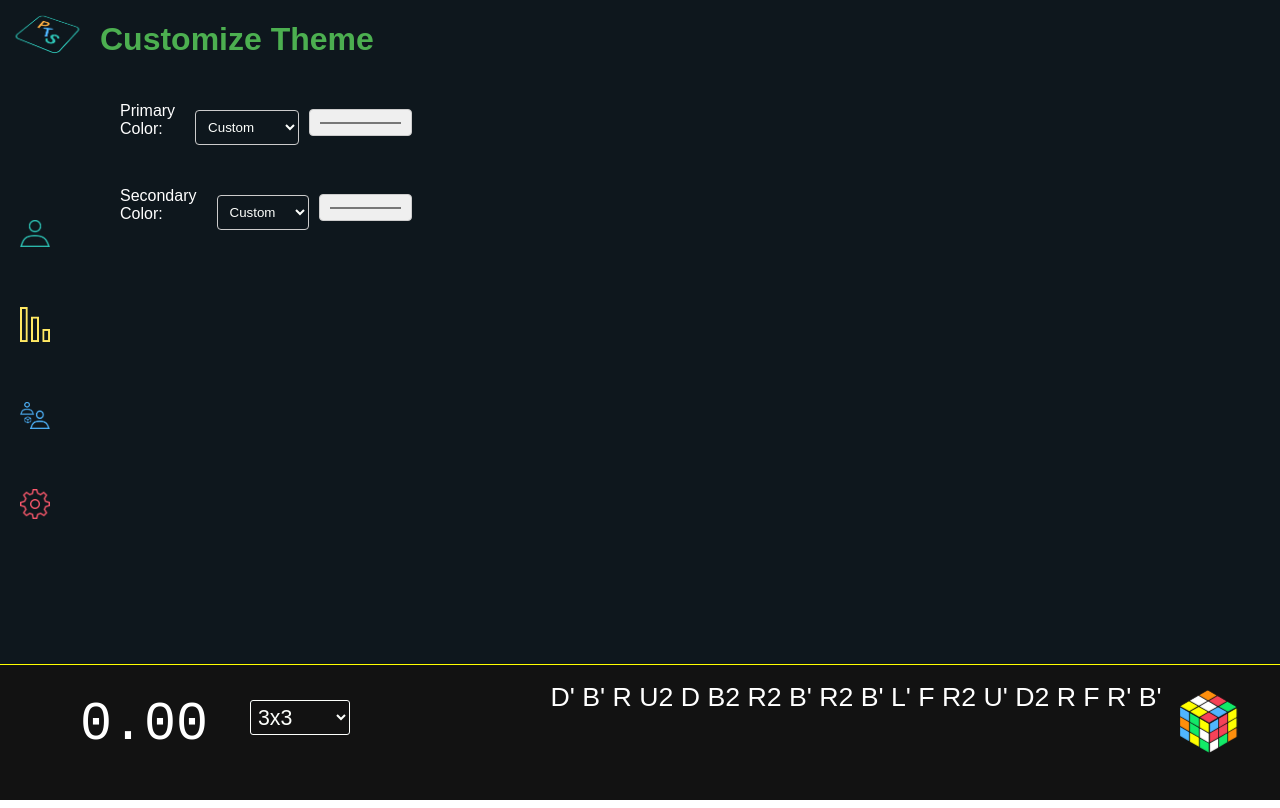
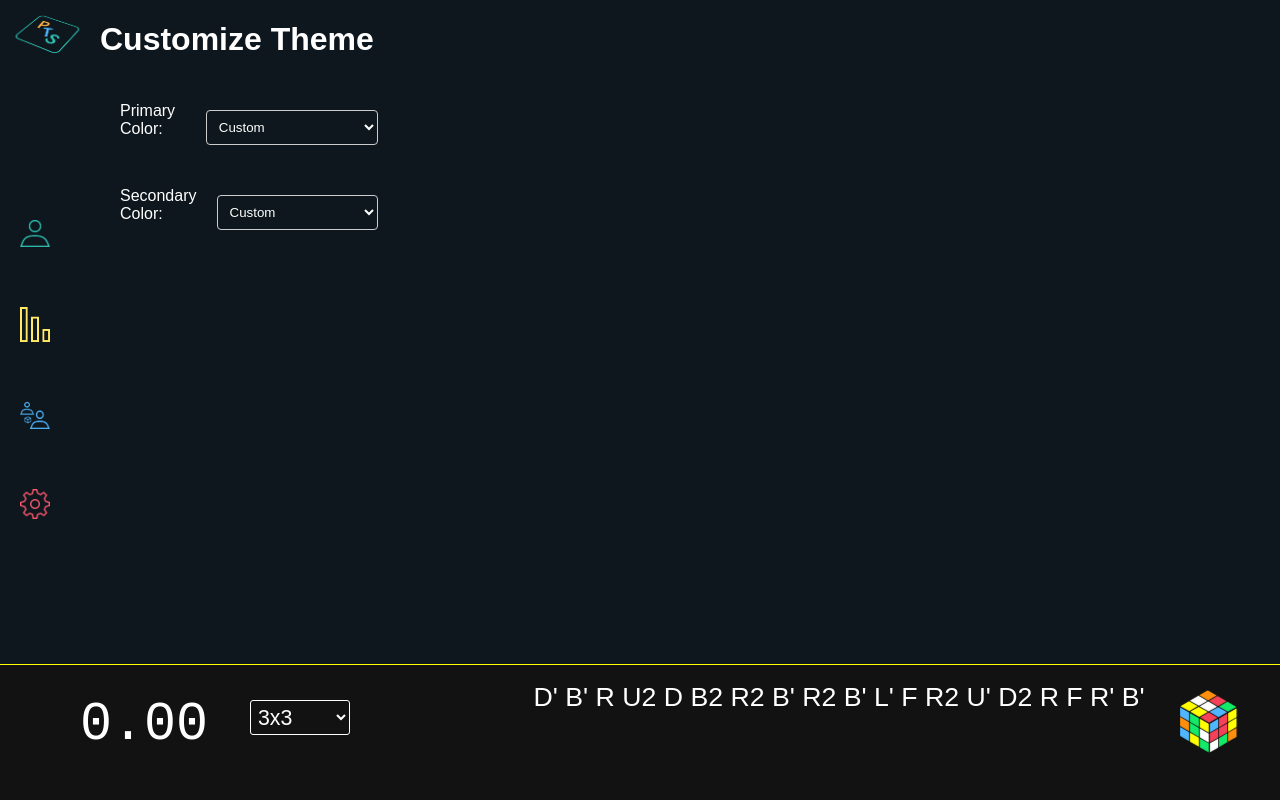
Before and after one commit to samdeaconprojects/peelthestickers, a React (Create React App) app: page /settings in a window 1280 px wide. Built offline with nearby package versions, Linux system fonts and the light colour scheme; a web font is replaced by a local one.

Commit message:
settings context

```diff
--- a/src/App.js
+++ b/src/App.js
@@ -13,6 +13,7 @@ import Stats from "./components/Stats/Stats";
 import Social from "./components/Social/Social";
 import Settings from "./components/Settings/Settings";
 import { Routes, Route, useLocation } from 'react-router-dom';
+import { SettingsProvider } from './contexts/SettingsContext';
 
 
 function App() {
@@ -74,7 +75,7 @@ function App() {
   };
 
   return (
-
+   <SettingsProvider>
     <div className={`App ${!isHomePage ? 'music-player-mode' : ''}`}>
       <Navigation/>
       <Routes>
@@ -119,7 +120,7 @@ function App() {
 
 
     </div>
-
+    </SettingsProvider>
   );
 
 
--- a/src/components/Profile/Profile.css
+++ b/src/components/Profile/Profile.css
@@ -35,4 +35,6 @@
     height: 130px;
     margin: 35px;
     background-color: #2EC4B6;
+    position: fixed;
+    right: 0px;
 }
--- a/src/components/Settings/Settings.css
+++ b/src/components/Settings/Settings.css
@@ -34,7 +34,7 @@
 }
 
 h1 {
-  color: #4CAF50; /* Green color for headings */
+  color: white; /* Green color for headings */
 }
 
 /* Styling for the sliders */
--- a/src/components/Settings/Settings.js
+++ b/src/components/Settings/Settings.js
@@ -1,46 +1,30 @@
-import React, { useState, useEffect } from 'react';
+import React, { useEffect } from 'react';
 import './Settings.css';
+import { useSettings } from '../../contexts/SettingsContext';
 
 function Settings() {
-    const defaultPrimary = '#0E171D'; // Define default primary color
-    const [primaryColor, setPrimaryColor] = useState(defaultPrimary);
-    const [secondaryColor, setSecondaryColor] = useState('#ffffff'); // Default secondary color
-    const [customPrimary, setCustomPrimary] = useState('#0E171D');
-    const [customSecondary, setCustomSecondary] = useState('#ffffff');
+    const { settings, updateSettings } = useSettings();
 
     useEffect(() => {
-        document.documentElement.style.setProperty('--primary-color', primaryColor);
-        document.documentElement.style.setProperty('--secondary-color', secondaryColor);
-    }, [primaryColor, secondaryColor]);
+        // This will update the CSS variables whenever the settings change
+        document.documentElement.style.setProperty('--primary-color', settings.primaryColor);
+        document.documentElement.style.setProperty('--secondary-color', settings.secondaryColor);
+    }, [settings.primaryColor, settings.secondaryColor]);
 
     const handlePrimaryColorChange = (event) => {
-        const { value } = event.target;
-        if (value === "custom") {
-            setPrimaryColor(customPrimary);
-        } else {
-            setPrimaryColor(value);
-        }
+        updateSettings({ primaryColor: event.target.value });
     };
 
     const handleSecondaryColorChange = (event) => {
-        const { value } = event.target;
-        if (value === "custom") {
-            setSecondaryColor(customSecondary);
-        } else {
-            setSecondaryColor(value);
-        }
+        updateSettings({ secondaryColor: event.target.value });
     };
 
     const handleCustomPrimaryChange = (event) => {
-        const { value } = event.target;
-        setCustomPrimary(value);
-        setPrimaryColor(value);
+        updateSettings({ primaryColor: event.target.value });
     };
 
     const handleCustomSecondaryChange = (event) => {
-        const { value } = event.target;
-        setCustomSecondary(value);
-        setSecondaryColor(value);
+        updateSettings({ secondaryColor: event.target.value });
     };
 
     return (
@@ -49,34 +33,26 @@ function Settings() {
             <div className="settings-container">
                 <div className="setting-item">
                     <label>Primary Color:</label>
-                    <select onChange={handlePrimaryColorChange} value={primaryColor === customPrimary ? 'custom' : primaryColor}>
-                        <option value={defaultPrimary}>Default</option>
+                    <select onChange={handlePrimaryColorChange} value={settings.primaryColor === '#0E171D' ? 'custom' : settings.primaryColor}>
+                        <option value="#0E171D">Default</option>
                         <option value="#0c2b40">Medium Blue</option>
                         <option value="#140D21">Purple</option>
                         <option value="#000000">Black</option>
                         <option value="custom">Custom</option>
                     </select>
-                    {primaryColor === customPrimary && (
-                        <input
-                            type="color"
-                            value={customPrimary}
-                            onChange={handleCustomPrimaryChange}
-                        />
+                    {settings.primaryColor === 'custom' && (
+                        <input type="color" value={settings.primaryColor} onChange={handleCustomPrimaryChange} />
                     )}
                 </div>
                 <div className="setting-item">
                     <label>Secondary Color:</label>
-                    <select onChange={handleSecondaryColorChange} value={secondaryColor === customSecondary ? 'custom' : secondaryColor}>
+                    <select onChange={handleSecondaryColorChange} value={settings.secondaryColor === '#ffffff' ? 'custom' : settings.secondaryColor}>
                         <option value="#ffffff">White</option>
                         <option value="#000000">Black</option>
                         <option value="custom">Custom</option>
                     </select>
-                    {secondaryColor === customSecondary && (
-                        <input
-                            type="color"
-                            value={customSecondary}
-                            onChange={handleCustomSecondaryChange}
-                        />
+                    {settings.secondaryColor === 'custom' && (
+                        <input type="color" value={settings.secondaryColor} onChange={handleCustomSecondaryChange} />
                     )}
                 </div>
             </div>
--- a/src/components/Stats/Stats.js
+++ b/src/components/Stats/Stats.js
@@ -25,8 +25,8 @@ function Stats() {
     <div className='Page'>
     <div style={styles.chartComponentsContainer}>
       <div/>
-      <ChartTitle text="Movements per Day of the Week"/>
-      <Label text="Movements" rotate/>
+      <ChartTitle text="Current Average: 3x3"/>
+      <Label text="Time" rotate/>
       <div style={styles.chartWrapper}>
         <LineChart
         width={500 }
@@ -38,7 +38,7 @@ function Stats() {
         />
       </div>
       <div/>
-      <Label text="Days of the Week"/>
+      <Label text="Solves"/>
     </div>
     </div>
   );
--- /dev/null
+++ b/src/contexts/SettingsContext.js
@@ -0,0 +1,23 @@
+// src/contexts/SettingsContext.js
+import React, { createContext, useContext, useState } from 'react';
+
+const SettingsContext = createContext();
+
+export const useSettings = () => useContext(SettingsContext);
+
+export const SettingsProvider = ({ children }) => {
+    const [settings, setSettings] = useState({
+        primaryColor: '#0E171D',  // Default primary color
+        secondaryColor: '#ffffff' // Default secondary color
+    });
+
+    const updateSettings = (newSettings) => {
+        setSettings(prev => ({ ...prev, ...newSettings }));
+    };
+
+    return (
+        <SettingsContext.Provider value={{ settings, updateSettings }}>
+            {children}
+        </SettingsContext.Provider>
+    );
+};
```
